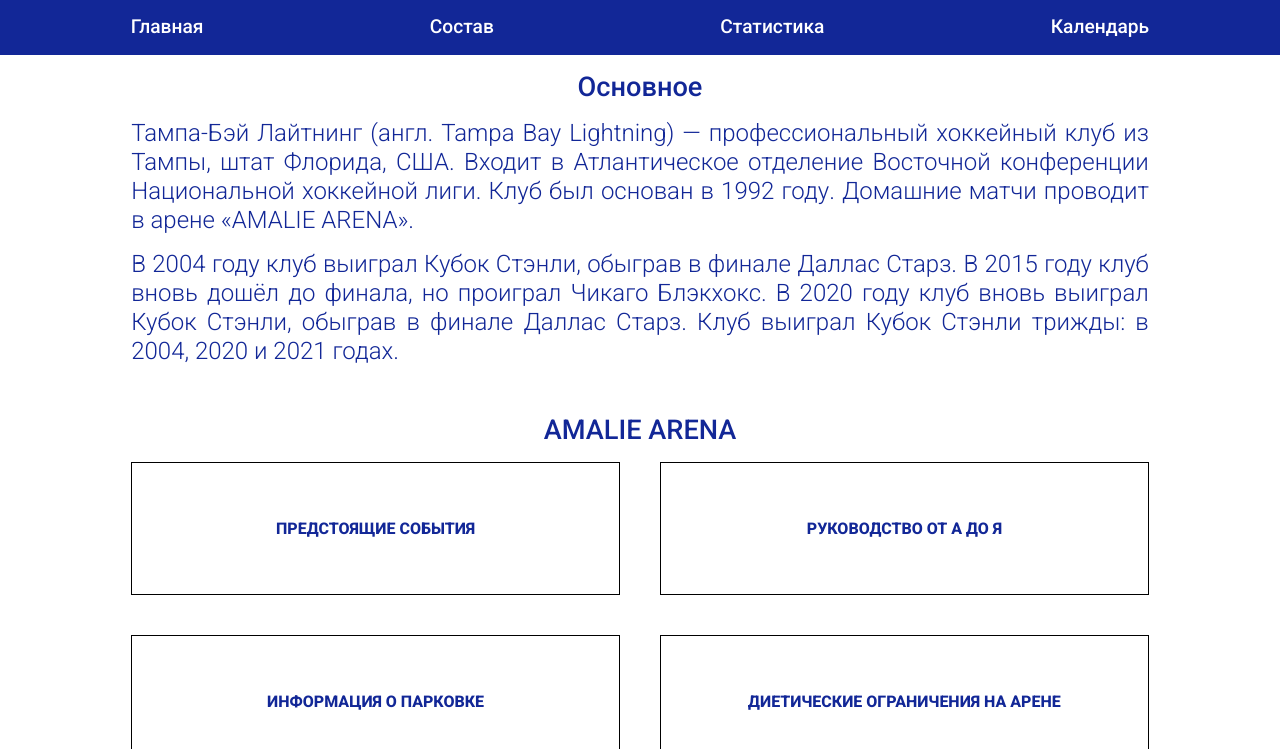
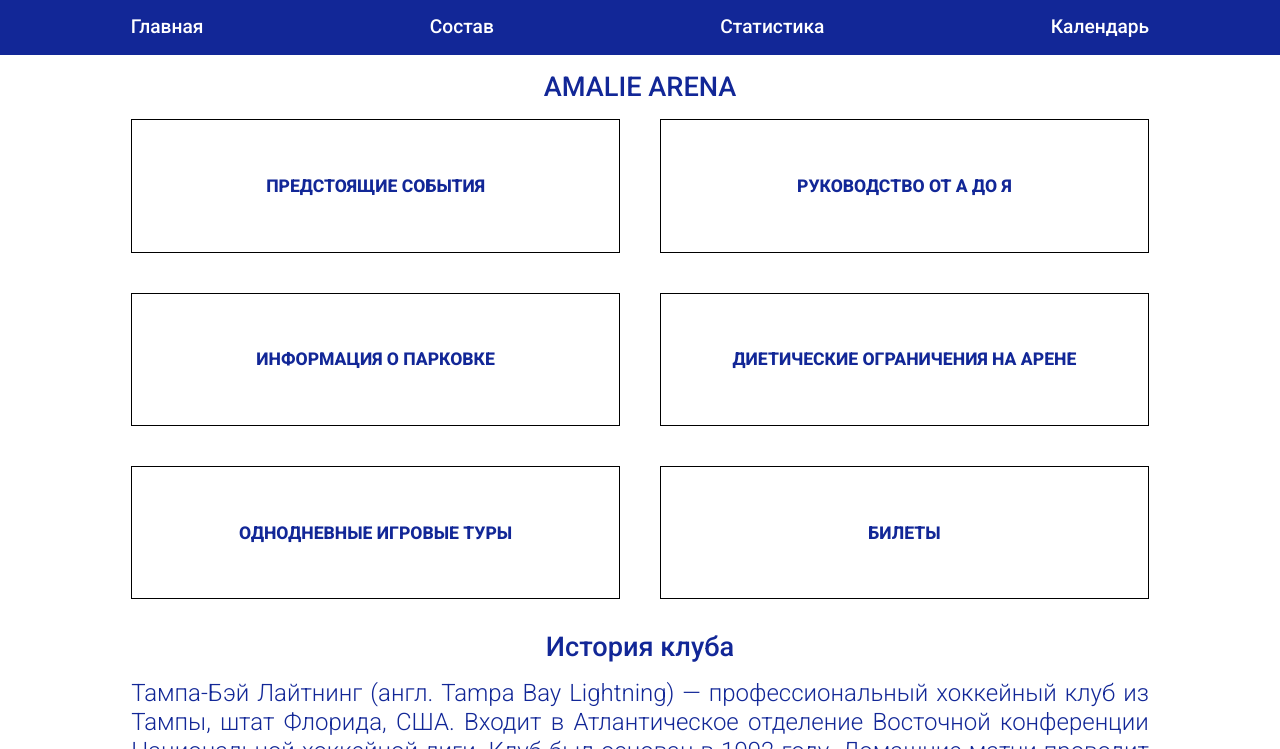
Before and after one commit to flosees/ind-project, a plain HTML site: page index.html in a window 1280 px wide. Shown: the part 51-800 px from the top of the page. Drawn offline with Linux system fonts and the light colour scheme.

Commit message:
5 commit

```diff
--- a/index.html
+++ b/index.html
@@ -1,5 +1,5 @@
 <!DOCTYPE html>
-<html lang="en">
+<html lang="ru">
 
 <head>
     <meta charset="UTF-8">
@@ -45,35 +45,52 @@
     </header>
     <main>
         <div class="main-about">
-            Основное
+            AMALIE ARENA
+        </div>
+        <div class="main-content__arena">
+            <div class="card"><a class="card__links" href="https://www.amaliearena.com/events/calendar">ПРЕДСТОЯЩИЕ
+                    СОБЫТИЯ</a></div>
+            <div class="card"> <a href="https://www.amaliearena.com/arena-info/a-z-faq" class="card__links"> РУКОВОДСТВО
+                    ОТ А ДО Я</a></div>
+            <div class="card"> <a href="https://www.amaliearena.com/plan-your-visit/parking"
+                    class="card__links">ИНФОРМАЦИЯ О ПАРКОВКЕ</a> </div>
+            <div class="card"> <a href="https://www.nhl.com/lightning/arena/arena-dietary-restrictions"
+                    class="card__links">ДИЕТИЧЕСКИЕ ОГРАНИЧЕНИЯ НА АРЕНЕ</a> </div>
+            <div class="card"> <a href="https://www.nhl.com/lightning/arena/amalie-arena-tours"
+                    class="card__links">ОДНОДНЕВНЫЕ ИГРОВЫЕ ТУРЫ</a> </div>
+            <div class="card"> <a href="https://www.nhl.com/lightning/arena/terms-and-conditions"
+                    class="card__links">БИЛЕТЫ</a> </div>
+        </div>
+        <div class="history">
+            <div class="main-about">
+                История клуба
             </div>
             <div class="main-content">
                 <div class="main-content__text">
                     <p>
                         Тампа-Бэй Лайтнинг (англ. Tampa Bay Lightning) — профессиональный хоккейный клуб из Тампы, штат
-                    Флорида, США. Входит в Атлантическое отделение Восточной конференции Национальной хоккейной лиги.
-                    Клуб был основан в 1992 году. Домашние матчи проводит в арене «AMALIE ARENA».
+                        Флорида, США. Входит в Атлантическое отделение Восточной конференции Национальной хоккейной
+                        лиги.
+                        Клуб был основан в 1992 году. Домашние матчи проводит в «AMALIE ARENA».
                     </p>
                     <p>
                         В 2004 году клуб выиграл Кубок Стэнли, обыграв в финале Даллас Старз.
-                    В 2015 году клуб вновь дошёл до финала, но проиграл Чикаго Блэкхокс. В 2020 году клуб вновь выиграл
+                        В 2015 году клуб вновь дошёл до финала, но проиграл Чикаго Блэкхокс. В 2020 году клуб вновь
+                        выиграл
                         Кубок Стэнли, обыграв в финале Даллас Старз.
                         Клуб выиграл Кубок Стэнли трижды: в 2004, 2020 и 2021 годах.
                     </p>
                 </div>
             </div>
-        <div class="main-about">
-            AMALIE ARENA
+            <div class="main-content__history">
+                <div class="history__card" style="background-image: url(/img/stenli_2004.jpg); background-size: cover;">
                 </div>
-        <div class="main-content__arena">
-            <div class="card"><a class="card__links" href="https://www.amaliearena.com/events/calendar" target="_blank">ПРЕДСТОЯЩИЕ
-                    СОБЫТИЯ</a></div>
-            <div class="card"> <a href="https://www.amaliearena.com/arena-info/a-z-faq" class="card__links"> РУКОВОДСТВО ОТ А ДО Я</a></div>
-            <div class="card"> <a href="https://www.amaliearena.com/plan-your-visit/parking" class="card__links">ИНФОРМАЦИЯ О ПАРКОВКЕ</a>   </div>
-            <div class="card"> <a href="https://www.nhl.com/lightning/arena/arena-dietary-restrictions" class="card__links">ДИЕТИЧЕСКИЕ ОГРАНИЧЕНИЯ НА АРЕНЕ</a>   </div>
-            <div class="card"> <a href="https://www.nhl.com/lightning/arena/amalie-arena-tours" class="card__links">ОДНОДНЕВНЫЕ ИГРОВЫЕ ТУРЫ</a>   </div>
-            <div class="card"> <a href="https://www.nhl.com/lightning/arena/terms-and-conditions" class="card__links">БИЛЕТЫ</a>   </div>
-
+                <div class="history__card" style="background: url(/img/stenli_2020.jpg); background-size: cover;"></div>
+                <div class="history__card" style="background: url(/img/stenli_2021.jpg); background-size: cover;"></div>
+                <div class="history__card">КУБОК СТЭНЛИ 2004 ГОД</div>
+                <div class="history__card">КУБОК СТЭНЛИ 2020 ГОД</div>
+                <div class="history__card">КУБОК СТЭНЛИ 2021 ГОД</div>
+            </div>
         </div>
     </main>
 </body>
--- a/style.css
+++ b/style.css
@@ -1,13 +1,10 @@
 body {
     margin: 0;
     font-family: "Roboto", "Arial", sans-serif;
-    /* background-image: url(/img/logo\ tampa\ bay.svg);
-    background-size: cover;
-    background-repeat: no-repeat; */
 }
 
 
-*{
+* {
     color: white;
     margin: 0px;
     padding: 0px;
@@ -33,7 +30,7 @@ header {
 }
 
 
-.header_menu{
+.header_menu {
     list-style: none;
     font-size: 1.2rem;
     font-weight: 500;
@@ -43,10 +40,11 @@ header {
     padding: 1.1rem;
 }
 
-.menu_link{
+.menu_link {
     text-decoration: none;
 }
-.main-about{
+
+.main-about {
     display: block;
     justify-items: center;
     margin-top: 2vh;
@@ -61,7 +59,7 @@ header {
 }
 
 
-.main-content{
+.main-content {
     display: block;
     padding: 0 2vh 2vh 2vh;
     /* background-color: whitesmoke; */
@@ -69,7 +67,9 @@ header {
     color: #122797;
     margin-bottom: 2vh;
 }
-.main-content__text, p{
+
+.main-content__text,
+p {
     color: #122797;
     font-size: 1.5rem;
     text-align: justify;
@@ -78,15 +78,36 @@ header {
     margin-bottom: 2vh;
 }
 
+.history__card {
+    display: grid;
+    place-items: center;
+    /* border: #000000 1px solid; */
+    color: #122797;
+    font-weight: 800;
+}
+
+.main-content__history {
+    display: block;
+    display: grid;
+    grid-template-columns: repeat(3, 1fr);
+    grid-template-rows: 200px;
+    gap: 1vh;
+    padding: 0 2vh 2vh 2vh;
+    /* background-color: whitesmoke; */
+    margin: 0 9vw 0 9vw;
+    color: #122797;
+    margin-bottom: 2vh;
+}
 
 
 
 
-footer{
+
+footer {
     background-color: #000000;
 }
 
-.main-content__arena{
+.main-content__arena {
     display: block;
     display: grid;
     grid-template-columns: repeat(2, 1fr);
@@ -98,14 +119,16 @@ footer{
     color: #122797;
     margin-bottom: 2vh;
 }
-.card{
+
+.card {
     display: grid;
     place-items: center;
     color: #122797;
     border: #000000 1px solid;
 }
 
-.card__links{
+.card__links {
     color: #122797;
     font-weight: 800;
+    font-size: 1.1rem;
 }
```
Also changed, not shown: calendar.html (+1 -1 lines), statistic.html (+1 -1 lines), structure.html (+1 -1 lines), img/stenli.jpg (deleted), img/stenli_2004.jpg (added), img/stenli_2020.jpg (added), img/stenli_2021.jpg (added), 1 other file. Lines whose indentation alone changed are shown as unchanged.
